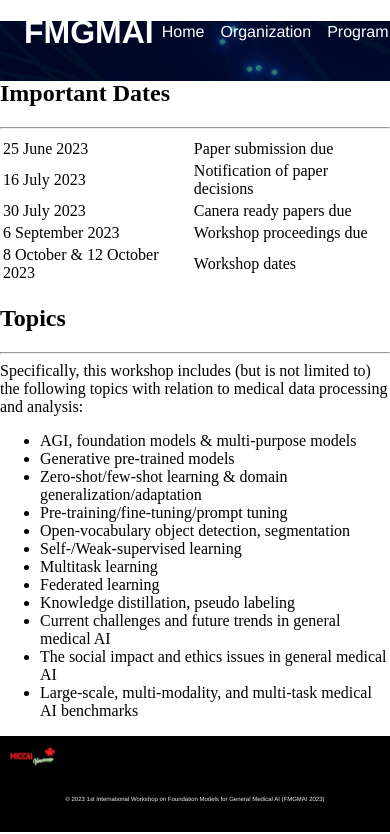
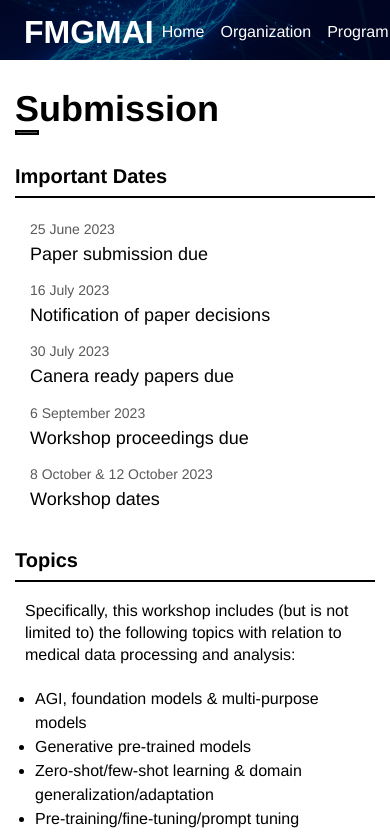
Before and after one commit to MedAGI/medagi.github.io, a Vue app: page /submission in a window 390 px wide. Shown: the top 834 px of the page. Built offline with nearby package versions, Linux system fonts and the light colour scheme.

Commit message:
모바일 대응 (네비게이션 제외)

```diff
--- a/src/views/KeynoteView.vue
+++ b/src/views/KeynoteView.vue
@@ -274,4 +274,119 @@
   }
   /* Preliminary Keynote End */
 }
+
+@media screen and (max-width: 767px) {
+  #keynote {
+    width: 360px;
+    min-height: calc(100vh - 64px);
+    margin: 0 calc(50vw - 180px);
+    padding-bottom: 30px;
+    padding-top: 54px;
+    background-color: white;
+  }
+
+  .main-title {
+    margin-top : 24px;
+    margin-bottom: 30px;
+  }
+
+  h1 {
+    font-family: Helvetica;
+    margin: 0;
+    font-size: 36px;
+  }
+
+  .main-title-deco {
+    width: 20px;
+    height: 1px;
+    border: solid 2px #000000;
+    background-color: #5b5b5b;
+  }
+
+  h2 {
+    margin-bottom: 0px;
+    font-family: Helvetica;
+    font-size: 20px;
+  }
+
+  hr {
+    border: 1px solid black;
+  }
+
+  /* Speaker */
+  .card-container {
+    padding: 10px 0;
+    display: flex;
+    flex-wrap: wrap;
+    justify-content: space-between;
+  }
+
+  .card {
+    width: 180px;
+    padding-bottom: 40px;
+  }
+
+  .profile {
+    width: 160px;
+    height: 160px;
+    margin: 10px;
+    border-radius: 125px;
+    border: solid 1px #979797;
+    object-fit: cover;
+  }
+
+  .name {
+    width: 100%;
+    margin-bottom: 4px;
+    font-family: Helvetica;
+    font-size: 18px;
+    letter-spacing: normal;
+    text-align: center;
+    color: #000;
+  }
+
+  .belong {
+    width: 100%;
+    font-family: Helvetica;
+    font-size: 12px;
+    font-weight: 300;
+    font-style: italic;
+    text-align: center;
+    color: #484848;
+  }
+  /* Speaker End */
+
+  /* Preliminary Keynote */
+  #keynote-container {
+    padding: 10px 0;
+  }
+
+  .keynote-box {
+    margin-bottom: 30px;
+  }
+
+  .keynote-title {
+    font-family: Helvetica;
+    font-size: 32px;
+    font-weight: bold;
+    color: #000;
+    padding-bottom: 10px;
+  }
+
+  .keynote-speaker {
+    font-family: Helvetica;
+    font-size: 16px;
+    font-weight: 300;
+    color: #000;
+    padding-bottom: 5px;
+  }
+
+  .keynote-time {
+    font-family: Helvetica;
+    font-size: 12px;
+    font-weight: 300;
+    color: #797979;
+  }
+  /* Preliminary Keynote End */
+}
 </style>
--- a/src/views/OrganizationView.vue
+++ b/src/views/OrganizationView.vue
@@ -281,16 +281,17 @@
     padding: 10px 0;
     display: flex;
     flex-wrap: wrap;
+    justify-content: space-between;
   }
 
   .card {
-    width: 250px;
+    width: 180px;
     padding-bottom: 20px;
   }
 
   .profile {
-    width: 250px;
-    height: 250px;
+    width: 160px;
+    height: 160px;
     margin: 10px;
     border-radius: 125px;
     border: solid 1px #979797;
--- a/src/views/ProgramView.vue
+++ b/src/views/ProgramView.vue
@@ -10,22 +10,22 @@
       <!-- Program Table -->
       <div>
         TBA
-        <!-- <table id="program-table">
-          <tr class="timeline">
-            <td class="timeline-time">8:00-08:05</td>
-            <td class="timeline-contents">Welcome and Opening Remarks</td>
-          </tr>
-          <tr class="timeline">
-            <td class="timeline-time">8:05-08:35</td>
-            <td class="timeline-contents">
+        <div id="program-table">
+          <div class="timeline">
+            <div class="timeline-time">8:00-08:05</div>
+            <div class="timeline-contents">Welcome and Opening Remarks</div>
+          </div>
+          <div class="timeline">
+            <div class="timeline-time">8:05-08:35</div>
+            <div class="timeline-contents">
               <b>Keynote 1:<br>
               Prof.Dr.Marinka Zitnik<br>
               "Trustworthy AI with GNN Explainers"</b>
-            </td>
-          </tr>
-          <tr class="timeline">
-            <td class="timeline-time">8:35-09:05</td>
-            <td class="timeline-contents">
+            </div>
+          </div>
+          <div class="timeline">
+            <div class="timeline-time">8:35-09:05</div>
+            <div class="timeline-contents">
               <b>Oral Session 1:</b><br>
               <ul>
                 <li>
@@ -34,9 +34,9 @@
                   <i>Lang Mei, Mianxin Liu, Lingbin Bian, Yuyao Zhang, Feng Shi, Han Zhang, Dinggang Shen</i>
                 </li>
               </ul>
-            </td>
-          </tr>
-        </table> -->
+            </div>
+          </div>
+        </div>
       </div>
       <!-- Program Table End -->
     </div>
@@ -169,4 +169,75 @@
     }
     /* Program Table End */
   }
+
+  @media screen and (max-width: 767px) {
+    #program {
+      width: 360px;
+      min-height: calc(100vh - 30px);
+      padding-left: calc(50vw - 180px);
+      padding-right: calc(50vw - 180px);
+      padding-top: 30px;
+      background-color: white;
+    }
+
+    .main-title {
+      margin-top: 44px;
+      margin-bottom: 30px;
+    }
+
+    h1 {
+      font-family: Helvetica;
+      margin-bottom: 0;
+      font-size: 24px;
+    }
+
+    .main-title-deco {
+      width: 20px;
+      height: 1px;
+      border: solid 2px #000000;
+      background-color: #5b5b5b;
+    }
+
+    /* Program Table */
+    #program-table {
+      width: 100%
+    }
+
+    .timeline {
+      display: flex;
+      /* flex-direction: column; */
+      padding: 10px;
+    }
+
+    .timeline:nth-child(2n+1) {
+      background-color: #f7f7f7;
+    }
+
+    .timeline:nth-child(2n) {
+      border-top: 1px solid #dfdfdf;
+      border-bottom: 1px solid #dfdfdf;
+    }
+
+    .timeline-time {
+      padding-bottom: 10px;
+      width: 40px;
+      font-family: Helvetica;
+      font-size: 10px;
+      color: #606060;
+      flex-shrink: 0;
+    }
+
+    .timeline-contents {
+      /* padding: 0 10px; */
+      font-family: Helvetica;
+      font-size: 12px;
+      color: #606060;
+      line-height: 1.3;
+    }
+
+    ul {
+      padding-left: 10px;
+    }
+    /* Program Table End */
+  }
   </style>
--- a/src/views/SubmissionView.vue
+++ b/src/views/SubmissionView.vue
@@ -10,28 +10,28 @@
     <!-- Important Dates -->
 		<div id="important-dates">
 			<h2>Important Dates</h2><hr>
-      <table id="dates-table">
-        <tr>
-          <td class="dates">25 June 2023</td>
-          <td class="due-work">Paper submission due</td>
-        </tr>
-        <tr>
-          <td class="dates">16 July 2023</td>
-          <td class="due-work">Notification of paper decisions</td>
-        </tr>
-        <tr>
-          <td class="dates">30 July 2023</td>
-          <td class="due-work">Canera ready papers due</td>
-        </tr>
-        <tr>
-          <td class="dates">6 September 2023</td>
-          <td class="due-work">Workshop proceedings due</td>
-        </tr>
-        <tr>
-          <td class="dates">8 October & 12 October 2023</td>
-          <td class="due-work">Workshop dates</td>
-        </tr>
-      </table>
+      <div id="dates-table">
+        <div class="date-row">
+          <div class="dates">25 June 2023</div>
+          <div class="due-work">Paper submission due</div>
+        </div>
+        <div class="date-row">
+          <div class="dates">16 July 2023</div>
+          <div class="due-work">Notification of paper decisions</div>
+        </div>
+        <div class="date-row">
+          <div class="dates">30 July 2023</div>
+          <div class="due-work">Canera ready papers due</div>
+        </div>
+        <div class="date-row">
+          <div class="dates">6 September 2023</div>
+          <div class="due-work">Workshop proceedings due</div>
+        </div>
+        <div class="date-row">
+          <div class="dates">8 October & 12 October 2023</div>
+          <div class="due-work">Workshop dates</div>
+        </div>
+      </div>
 		</div>
     <!-- Important Dates Ends -->
 
@@ -109,6 +109,10 @@
     width: 250px;
     padding: 5px;
     color: #5A5A5A;
+  }
+
+  .date-row {
+    display: flex;
   }
 
   .due-work {
@@ -192,6 +196,10 @@
     color: #5A5A5A;
   }
 
+  .date-row {
+    display: flex;
+  }
+
   .due-work {
     width: calc(100% - 340px);
     padding: 5px;
@@ -221,4 +229,92 @@
   }
   /* Topics End */
 }
+
+@media screen and (max-width: 767px) {
+  #submission {
+    width: 360px;
+    min-height: calc(100vh - 64px);
+    margin: 0 calc(50vw - 180px);
+    padding-top: 64px;
+		padding-bottom: 120px;
+  }
+
+  .main-title {
+    margin-top: 24px;
+    margin-bottom: 30px;
+  }
+
+  h1 {
+    margin-bottom: 0;
+    font-family: Helvetica;
+    font-size: 36px;
+  }
+
+  .main-title-deco {
+    width: 20px;
+    height: 1px;
+    border: solid 2px #000000;
+    background-color: #5b5b5b;
+  }
+
+  h2 {
+    margin-bottom: 0px;
+    font-family: Helvetica;
+    font-size: 20px;
+  }
+
+  hr {
+    border: 1px solid black;
+  }
+
+  /* Dates Table */
+  #dates-table {
+    padding: 10px;
+  }
+
+  .dates {
+    font-family: Helvetica;
+    font-size: 14px;
+    width: 250px;
+    padding: 5px 5px 0;
+    color: #5A5A5A;
+  }
+
+  .date-row {
+    display: flex;
+    flex-direction: column;
+    padding-bottom: 5px;
+  }
+
+  .due-work {
+    width: calc(100% - 10px);
+    padding: 5px;
+    font-family: Helvetica;
+    font-size: 18px;
+    line-height: 1.4;
+    color: #000;
+  }
+  /* Dates Table End */
+
+  /* Topics */
+  #topic-description {
+    padding: 10px;
+    font-family: Helvetica;
+    font-size: 16px;
+    line-height: 1.4;
+    color: #000;
+  }
+
+  #topic-list {
+    margin: 0;
+    padding-left: 20px;
+    padding-right: 10px;
+    padding-top: 10px;
+    font-family: Helvetica;
+    font-size: 16px;
+    line-height: 1.5;
+    color: #000;
+  }
+  /* Topics End */
+}
 </style>
```
Also changed, not shown: 15 other files (tests, documents, lock files or other folders).
